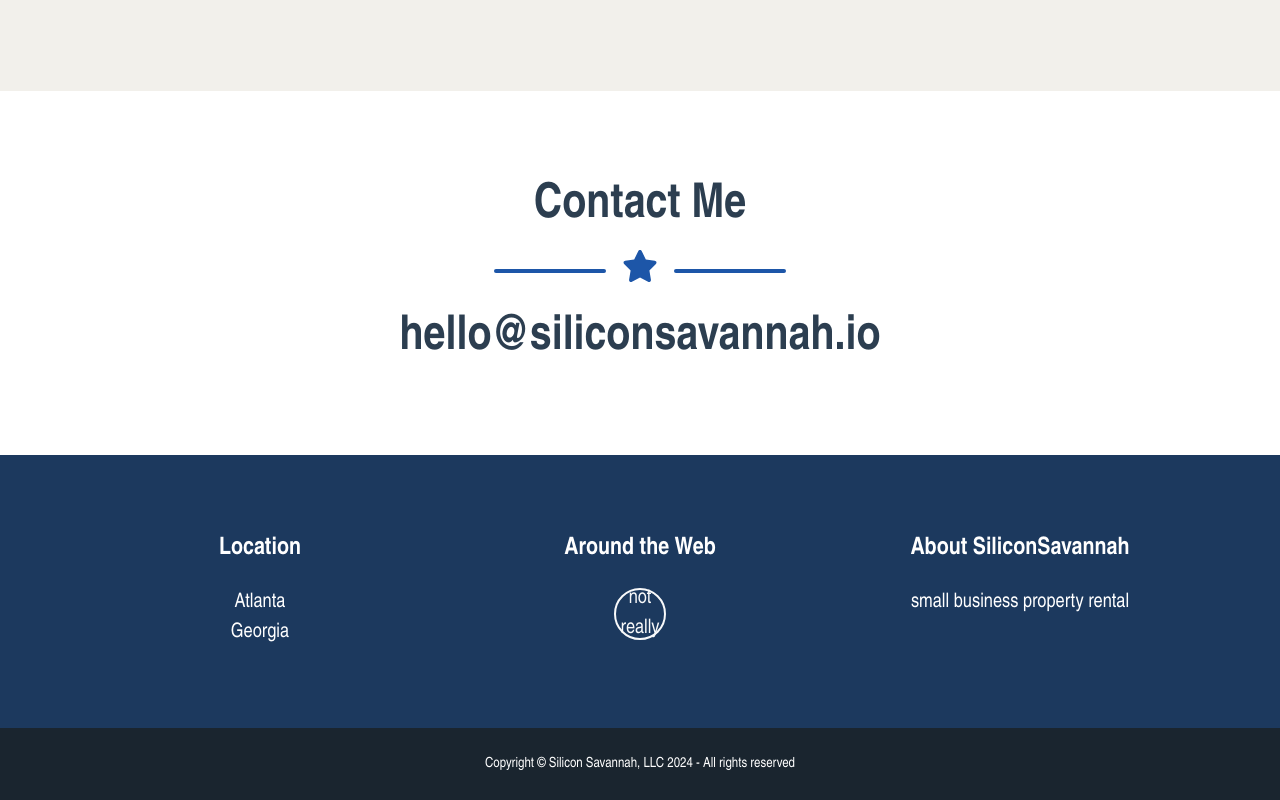
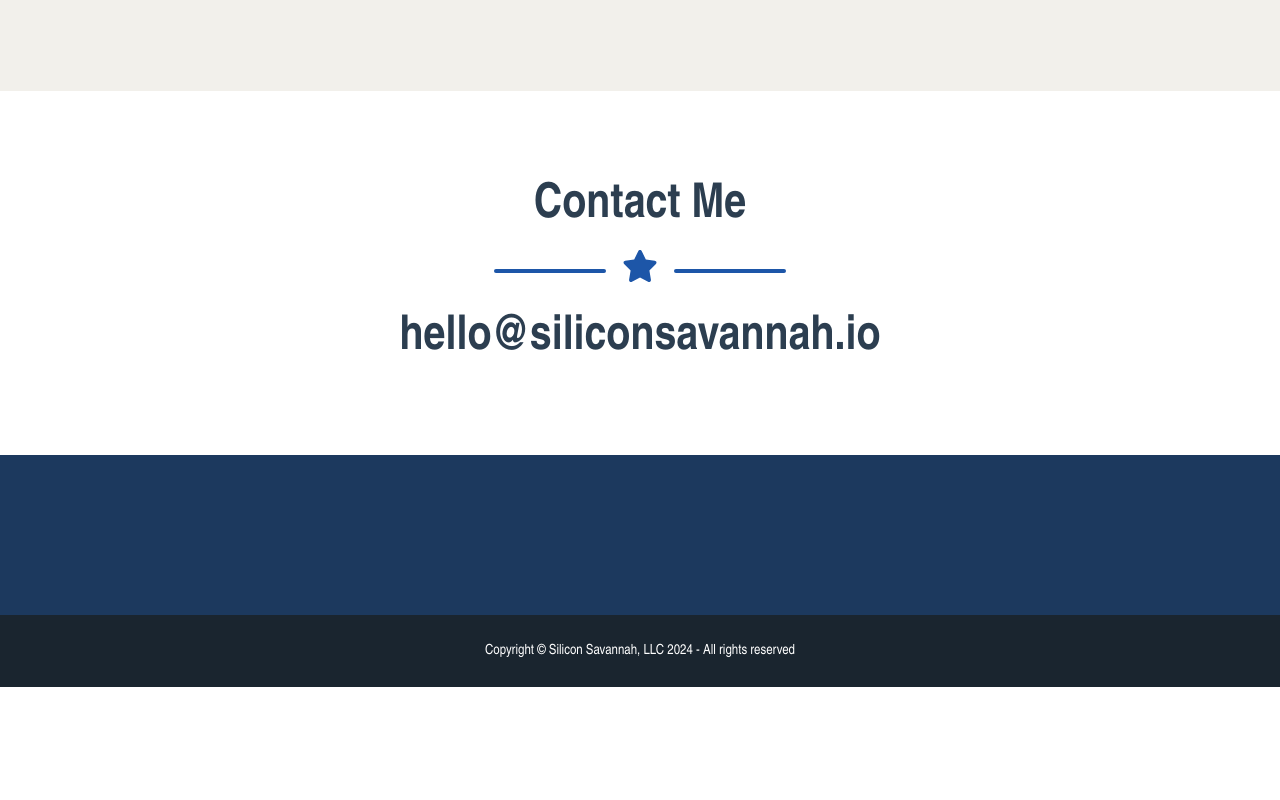
Before and after one commit to 2karis/siliconsavannah, a plain HTML site: page caddy/site/index.html in a window 1280 px wide. Shown: the part 1567-2367 px from the top of the page. After the commit the page ends 2254 px from the top, so only its background shows below. Drawn offline with nearby package versions, Linux system fonts and the light colour scheme.

Commit message:
updated footer

```diff
--- a/caddy/site/index.html
+++ b/caddy/site/index.html
@@ -135,26 +135,26 @@
             <div class="container">
                 <div class="row">
                     <!-- Footer Location-->
-                    <div class="col-lg-4 mb-5 mb-lg-0">
+                    <!-- <div class="col-lg-4 mb-5 mb-lg-0">
                         <h4 class=" mb-4">Location</h4>
                         <p class="lead mb-0">
                             Atlanta
                             <br />
                             Georgia
                         </p>
-                    </div>
-                    <!-- Footer Social Icons-->
-                    <div class="col-lg-4 mb-5 mb-lg-0">
+                    </div> -->
+                    <!-- Footer Social Icons -->
+                    <!-- <div class="col-lg-4 mb-5 mb-lg-0">
                         <h4 class=" mb-4">Around the Web</h4>
                         <a class="btn btn-outline-light btn-social mx-1" href="#">not really</i></a>
-                    </div>
+                    </div> -->
                     <!-- Footer About Text-->
-                    <div class="col-lg-4">
+                    <!-- <div class="col-lg-4">
                         <h4 class=" mb-4">About SiliconSavannah</h4>
                         <p class="lead mb-0">
                             small business property rental
                         </p>
-                    </div>
+                    </div> -->
                 </div>
             </div>
         </footer>
```
Also changed, not shown: 1 other file.
